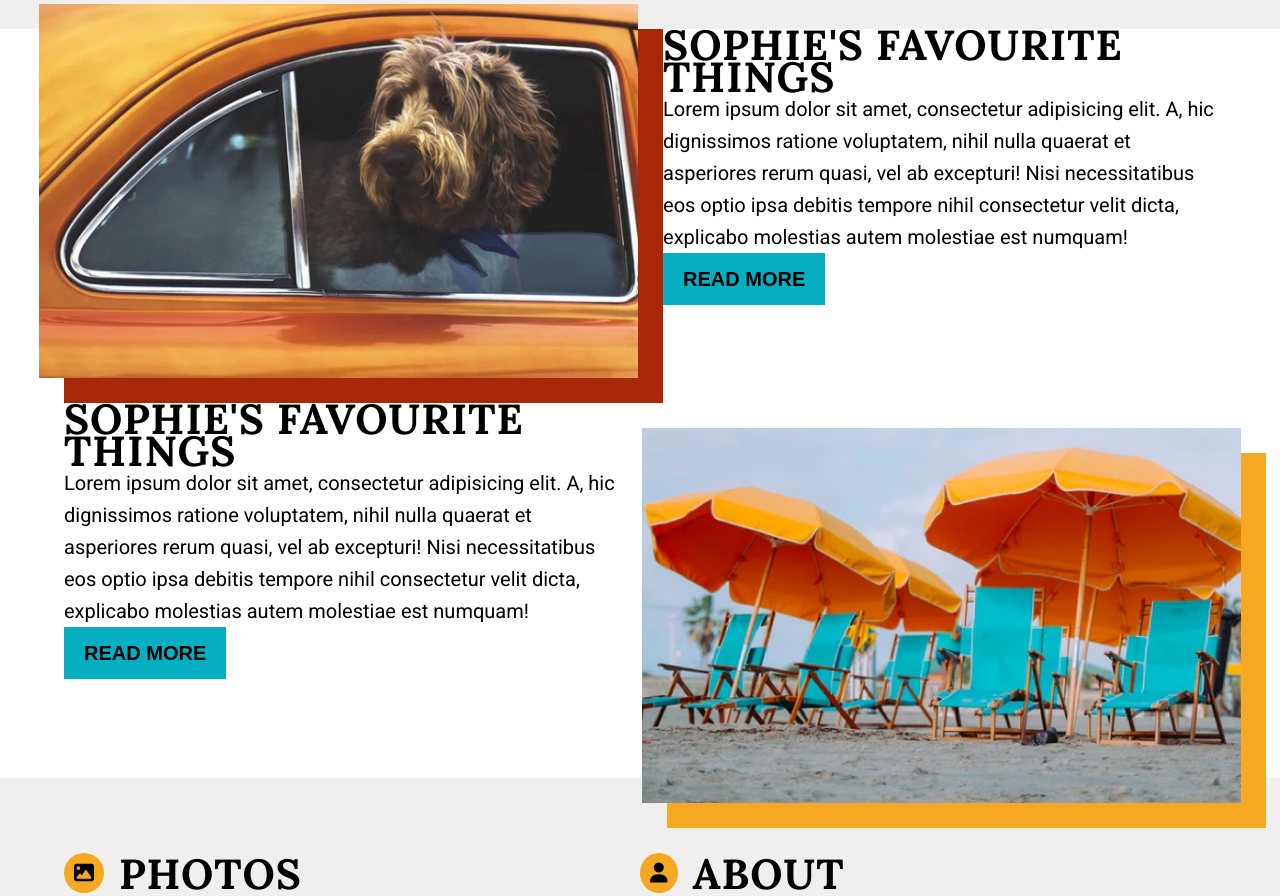
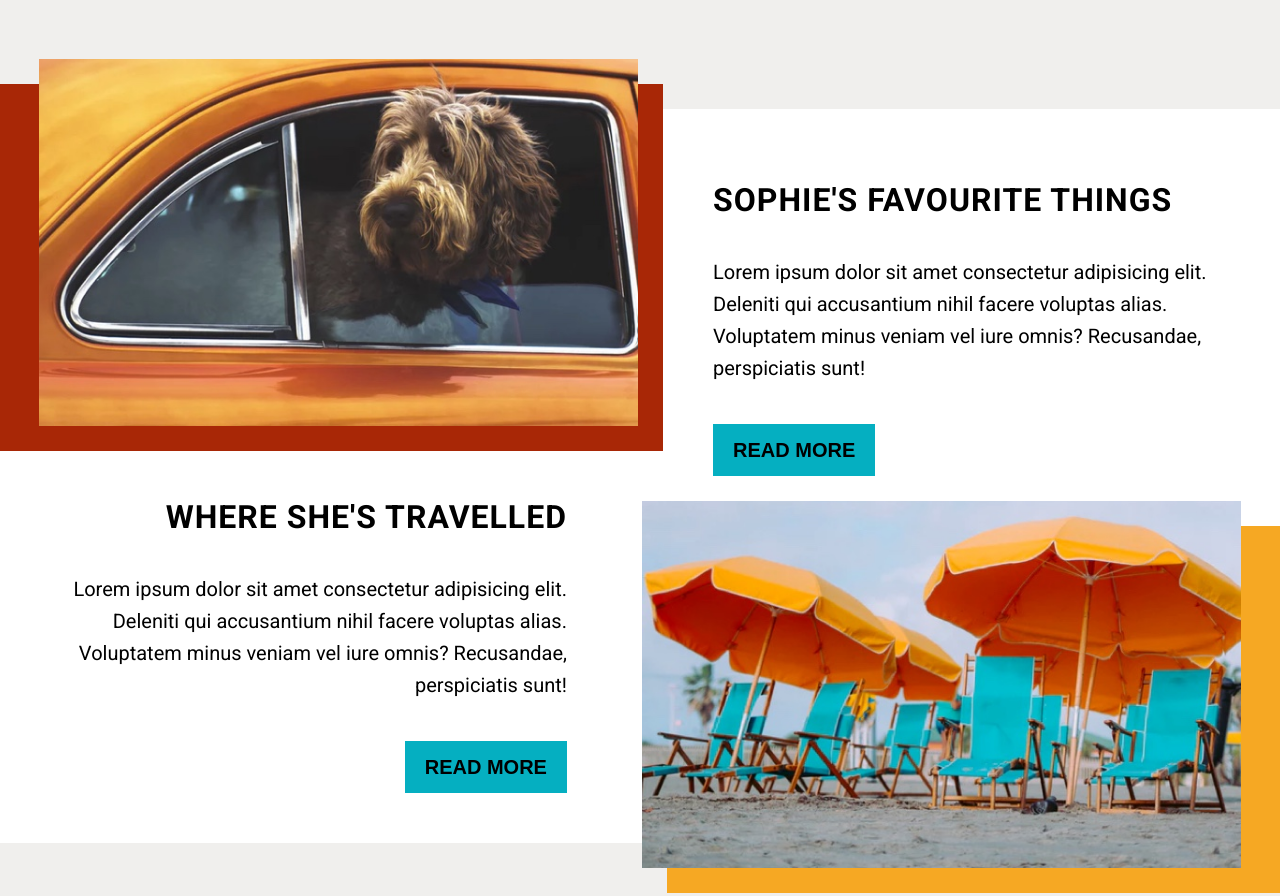
Before and after one commit to kwongz/kyle-wong-project-two, a plain HTML site: page index.html in a window 1280 px wide. Shown: the part 1177-2073 px from the top of the page. Drawn offline with Linux system fonts and the light colour scheme.

Commit message:
finished creating homepage :ballon:

```diff
--- a/index.html
+++ b/index.html
@@ -39,25 +39,32 @@
                 <button class="find">find out more</button>
             </div>
         </section>
-        <section class="cards flexContainer wrapper">
-                <div class="imageContainer left">
-                    <div class="bgContainer">
-                        <img src="./assets/home-image-2.jpg" alt="a dog sticking his head out of the window">
+        <section class="cards">
+            <div class="things flexContainer">
+                <div class="side red"></div>
+                <div class="wrapper flexContainer">
+                    <div class="bgContainer"></div>
+                    <div class="textContainer">
+                        <h3>Sophie's Favourite Things</h3>
+                        <p>Lorem ipsum dolor sit amet consectetur adipisicing elit. Deleniti qui accusantium nihil facere voluptas alias. Voluptatem minus veniam vel iure omnis? Recusandae, perspiciatis sunt!</p>
+                        <button class="read">Read More</button>
                     </div>
                 </div>
-                <div class="textContainer right">
-                    <h2>sophie's favourite things</h2>
-                    <p>Lorem ipsum dolor sit amet, consectetur adipisicing elit. A, hic dignissimos ratione voluptatem, nihil nulla quaerat et asperiores rerum quasi, vel ab excepturi! Nisi necessitatibus eos optio ipsa debitis tempore nihil consectetur velit dicta, explicabo molestias autem molestiae est numquam!</p>
-                    <button class="read">read more</button>
+                <div class="side white"></div>
+            </div>
+            <div class="travelled flexContainer">
+                <div class="side white"></div>
+                <div class="wrapper flexContainer">
+                    <div class="bgContainer"></div>
+                    <div class="textContainer">
+                        <h3>Where She's travelled</h3>
+                        <p>Lorem ipsum dolor sit amet consectetur adipisicing elit. Deleniti qui accusantium nihil facere voluptas alias. Voluptatem minus veniam vel iure omnis? Recusandae, perspiciatis sunt!</p>
+                        <button class="read">Read More</button>
+                    </div>
                 </div>
-                <div class="imageContainer right">
-                    <img src="./assets/home-image-3.jpg" alt="a dog sticking his head out of the window">
-                </div>
-                <div class="textContainer left">
-                    <h2>sophie's favourite things</h2>
-                    <p>Lorem ipsum dolor sit amet, consectetur adipisicing elit. A, hic dignissimos ratione voluptatem, nihil nulla quaerat et asperiores rerum quasi, vel ab excepturi! Nisi necessitatibus eos optio ipsa debitis tempore nihil consectetur velit dicta, explicabo molestias autem molestiae est numquam!</p>
-                        <button class="read">read more</button>
-                </div>
+                <div class="side yellow"></div>
+            </div>
+
         </section>
         <section class="info">
             <div class="wrapper flexContainer">
--- a/styles/sass/_blog.scss
+++ b/styles/sass/_blog.scss
@@ -92,7 +92,7 @@ aside {
     }
 }
 
-.textContainer p {
+.guestPost p {
     padding: 0px;
 }
 
--- a/styles/sass/_global.scss
+++ b/styles/sass/_global.scss
@@ -1,12 +1,12 @@
 // colors
 
-$black:#2c2c2c;
-$darkGreen:#285e64;
-$yellow:#f6a823;
-$grey:#4f4f4f;
-$teal:#05afc1;
-$red:#a82706;
-$smoke:#f0efed;
+$black: #2c2c2c;
+$darkGreen: #285e64;
+$yellow: #f6a823;
+$grey: #4f4f4f;
+$teal: #05afc1;
+$red: #a82706;
+$smoke: #f0efed;
 
 // stripping styles
 
@@ -20,14 +20,14 @@ html {
 }
 
 a {
-    text-decoration:none
+  text-decoration: none;
 }
 
 li {
   list-style: none;
 }
 
-input[type=checkbox] {
+input[type="checkbox"] {
   display: none;
 }
 
@@ -43,7 +43,7 @@ input[type=checkbox] {
 }
 
 body {
-    font-family: 'Roboto', sans-serif;
+  font-family: "Roboto", sans-serif;
   font-size: 2rem;
   line-height: 32px;
 }
@@ -53,12 +53,12 @@ h2,
 h3 {
   margin: 0px;
   padding: 0px;
-    font-family: 'Lora', serif;
 }
 
 h1 {
   font-size: 8rem;
   text-transform: uppercase;
+  font-family: "Lora", serif;
 }
 
 img {
@@ -69,6 +69,12 @@ img {
 
 h2 {
   font-size: 4.2rem;
+  letter-spacing: 1px;
+  text-transform: uppercase;
+}
+
+h3 {
+  font-size: 3.2rem;
   letter-spacing: 1px;
   text-transform: uppercase;
 }
@@ -108,11 +114,11 @@ form {
   flex-wrap: wrap;
   justify-content: space-between;
   margin-bottom: 100px;
-    input[type=text],
-    input[type=email] {
+  input[type="text"],
+  input[type="email"] {
     width: 48%;
   }
-    textarea{
+  textarea {
     width: 100%;
   }
   button {
@@ -121,12 +127,10 @@ form {
   }
 }
 
-
-
 // header stylings for blog and contact page
 .blogHeader,
-.contactHeader{
-    .bg{
+.contactHeader {
+  .bg {
     background-size: cover;
     background-position: center;
     background-repeat: no-repeat;
@@ -145,7 +149,6 @@ form {
 
 // nav css applied to all pages
 
-
 nav {
   padding: 20px;
   background-color: $yellow;
@@ -161,7 +164,7 @@ nav {
   }
   span {
     font-size: 4.2rem;
-        font-family: 'Lora', serif;
+    font-family: "Lora", serif;
     padding: 0px 40px;
   }
   li {
@@ -180,7 +183,7 @@ nav {
 }
 
 .toggle,
-input[type=checkbox] {
+input[type="checkbox"] {
   display: none;
 }
 
@@ -200,21 +203,20 @@ footer {
 
 // forms
 
-    @media (max-width:768px) {
+@media (max-width: 768px) {
   body {
     font-size: 1.6rem;
   }
 
-        form{
+  form {
     input[type="text"],
     input[type="email"] {
       width: 100%;
     }
   }
 
-
   .blogHeader h1,
-        .contactHeader h1{
+  .contactHeader h1 {
     font-size: 5rem;
     width: 100%;
     position: relative;
@@ -224,53 +226,50 @@ footer {
 
   // slide out nav
 
-
   .indexHeader,
   .blogHeader,
   .contactHeader {
     position: relative;
     overflow: hidden;
-            input[type=checkbox],
+    input[type="checkbox"],
     .toggle {
       display: block;
       position: fixed;
       height: 50px;
       width: 50px;
       right: 10px;
-
     }
     .toggle {
       top: 20px;
       font-size: 50px;
       z-index: 9;
     }
-            input[type=checkbox] {
+    input[type="checkbox"] {
       opacity: 0;
       z-index: 10;
     }
   }
 
-        input[type=checkbox],
+  input[type="checkbox"],
   .toggle {
     cursor: pointer;
   }
 
-        input[type=checkbox]:hover + .toggle,
-        input[type=checkbox]:checked + .toggle {
+  input[type="checkbox"]:hover + .toggle,
+  input[type="checkbox"]:checked + .toggle {
     color: $smoke;
   }
 
-        input[type=checkbox]:checked ~ nav {
+  input[type="checkbox"]:checked ~ nav {
     right: 0px;
   }
 
-        nav{
+  nav {
     position: fixed;
     right: -750px;
     flex-direction: column;
     width: 100%;
     z-index: 5;
-
   }
 
   nav ul {
@@ -298,7 +297,6 @@ footer {
   nav span {
     order: -1;
   }
-
 }
 
 @media (max-width: 480px) {
--- a/styles/sass/_index.scss
+++ b/styles/sass/_index.scss
@@ -15,7 +15,7 @@
       margin-right: 50px;
       text-transform: uppercase;
     }
-            div:last-child{
+    div:last-child {
       position: relative;
       top: 80px;
       box-shadow: 20px 20px lighten($smoke, 100);
@@ -23,7 +23,7 @@
   }
 }
 
-.circular img{
+.circular img {
   width: 170px;
   position: absolute;
   bottom: 60px;
@@ -45,31 +45,77 @@ p {
   .textContainer:first-child {
     padding-right: 15%;
     padding-top: 100px;
-        padding-bottom:150px;
+    padding-bottom: 150px;
     width: 100%;
   }
 }
 
 // card section, the hardest section to work on
-.cards {
-    flex-wrap: wrap;
-    .imageContainer{
+.cards .wrapper {
+  margin: 0px;
+}
+.things {
+  position: relative;
+  top: -25px;
+}
+
+.things .side,
+.travelled .side {
+  flex-grow: 1;
+}
+
+.things .red {
+  background-color: $red;
+}
+
+.things .white {
+  background-color: #ffffff;
+  z-index: -1;
+}
+
+.things .bgContainer {
   width: 52%;
   position: relative;
-    }
-    .imageContainer.left {
   top: -25px;
   left: -25px;
   box-shadow: 25px 25px $red;
+  background: url(../assets/home-image-2.jpg) no-repeat center;
+  background-size: cover;
+}
+
+.things .textContainer {
+  width: 48%;
+  position: relative;
+  top: 25px;
+  margin: 0 auto;
+  padding-left: 50px;
+  margin-top: 75px;
+}
+
+.travelled {
+  position: relative;
+  bottom: -25px;
+  .yellow {
+    background-color: $yellow;
+    order: 2;
+    position: relative;
+    bottom: -25px;
+  }
+  .bgContainer {
+    order: 1;
+    box-shadow: 25px 25px $yellow;
+    position: relative;
+    right: -25px;
+    width: 52%;
+    z-index: 1;
+    background: url(../assets/home-image-3.jpg) no-repeat center;
+    background-size: cover;
   }
   .textContainer {
     width: 48%;
-    }
-    .imageContainer.right {
-        order: 1;
-        bottom: -25px;
-        right: -25px;
-        box-shadow: 25px 25px $yellow;
+    text-align: right;
+    padding-right: 50px;
+    margin-bottom: 75px;
   }
 }
 
@@ -83,7 +129,7 @@ p {
   padding-top: 5px;
 }
 
-.info{
+.info {
   background-color: $smoke;
   padding-top: 50px;
   .card {
@@ -118,7 +164,7 @@ p {
     margin-right: 25px;
     width: 80%;
   }
-        img{
+  img {
     position: relative;
     top: -20px;
     left: -20px;
```
Also changed, not shown: test.html (+1 -1 lines), styles/styles.css. Lines whose indentation alone changed are shown as unchanged.
